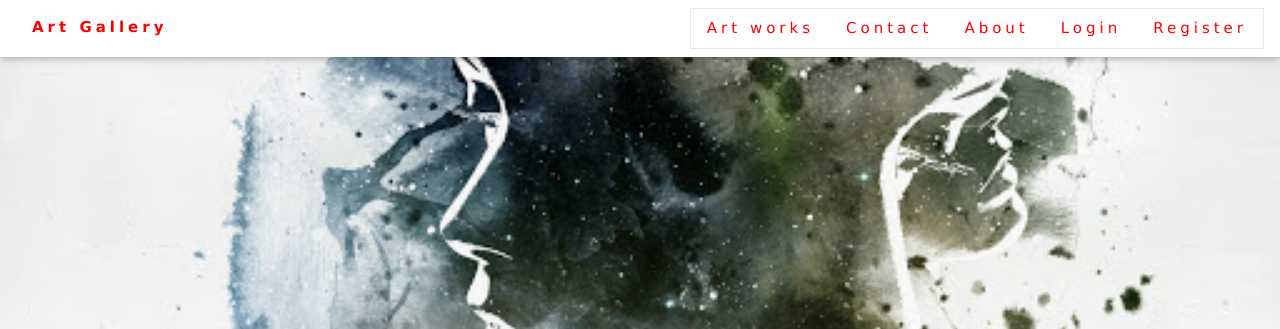
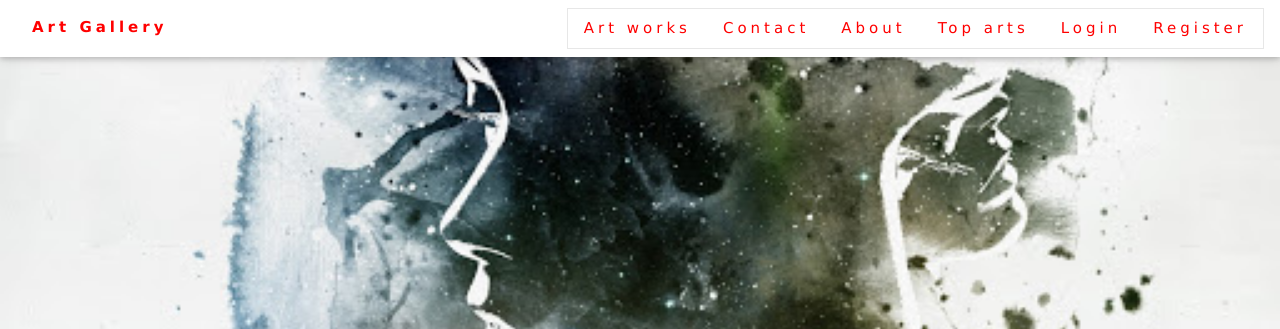
Before and after one commit to Ashlyjos/WSD2, a plain HTML site: page index.html in a window 1280 px wide. Shown: the top 329 px of the page. Drawn offline with Linux system fonts and the light colour scheme.

Commit message:
Update index.html

```diff
--- a/index.html
+++ b/index.html
@@ -80,6 +80,7 @@ li a.active {
       <ul>
       <li><a href="regnew.html" class="w3-bar-item w3-button">Register</a></li>
       <li><a href="cookie3.html" class="w3-bar-item w3-button">Login</a></li>
+      <li><a href="prgrmj.html" class="w3-bar-item w3-button">Top arts</a></li>
       <li><a href="about.html" class="w3-bar-item w3-button">About</a></li>
       <li><a href="#contact" class="w3-bar-item w3-button">Contact</a></li>
         <li><a href="cookietb.html" class="w3-bar-item w3-button">Art works</a></li>
```
